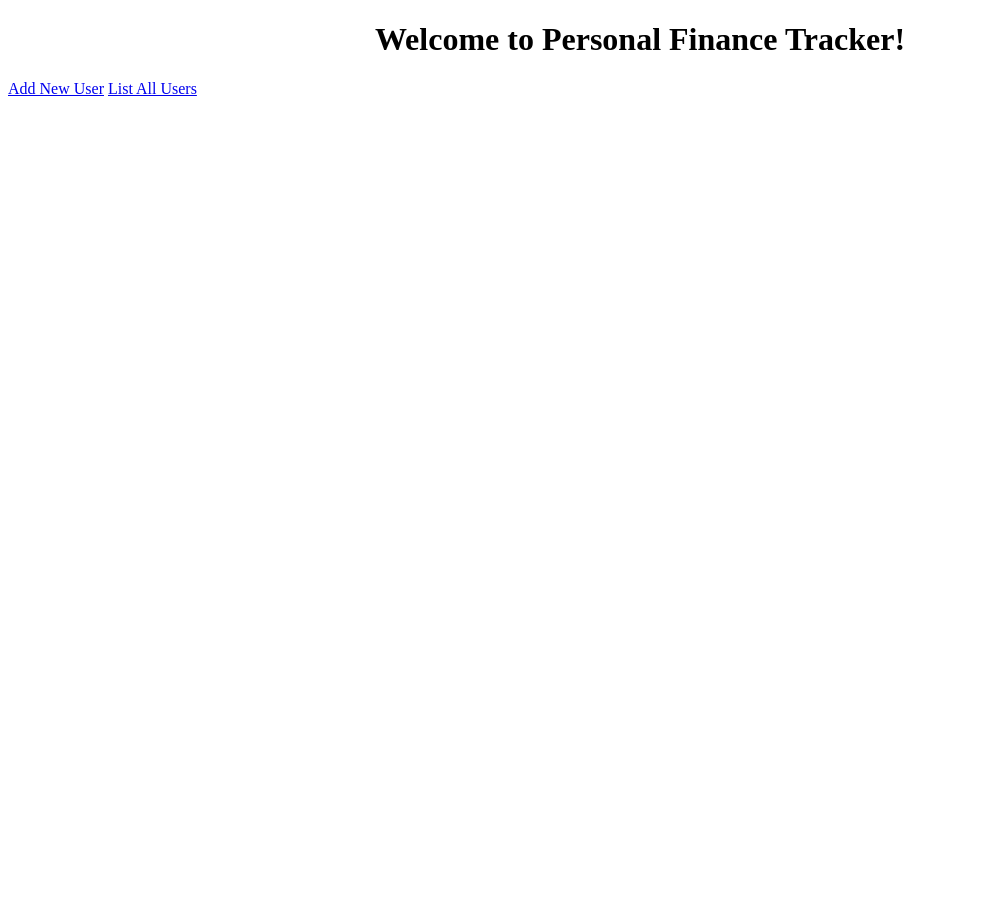
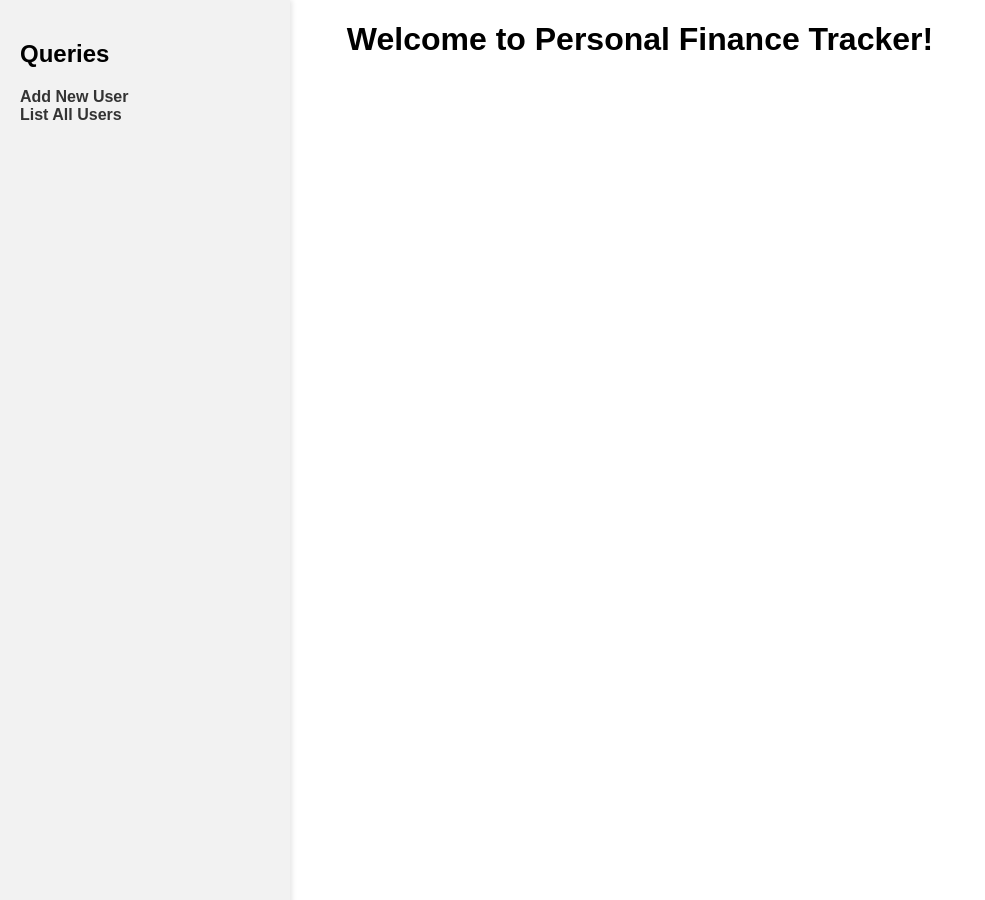
Before and after one commit to NicksonEdbert/Personal-Finance-Tracker, a Flask app: page / in a window 1280 px wide. Shown: the whole page, without its empty margins (0-985 px from the left). Run offline with Flask 3, Linux system fonts and the light colour scheme.

Commit message:
added css for sidebar

```diff
--- a/static/css/styles.css
+++ b/static/css/styles.css
@@ -1,8 +1,46 @@
+/* Reset some default styles */
+body,
+html {
+    margin: 0;
+    padding: 0;
+    font-family: Arial, sans-serif;
+}
+
+a {
+    color: #000000;
+    text-decoration: none;
+    cursor: pointer;
+    transition: border-bottom 0.2s ease, color 0.2s ease;
+}
+a:hover {
+    border-bottom: 2px solid #000; /* Subtle underline on hover */
+    /* Optionally, you can slightly change the color on hover */
+    color: #333;
+}
+
 .title {
     text-align: center;
 }
 
-.title a {
-    color: #000000;
+.sidebar {
+    width: 250px;
+    background-color: #f2f2f2;
+    padding: 20px;
+    height: 100vh; /* Full height */
+    position: fixed; /* Fixed position on the left */
+    left: 0;
+    top: 0;
+    overflow-y: auto; /* Scroll if content overflows */
+    box-shadow: 2px 0 5px rgba(0, 0, 0, 0.1);
+}
+
+.sidebar a {
     text-decoration: none;
+    color: #333;
+    font-weight: bold;
 }
+
+.sidebar ul {
+    list-style-type: none;
+    padding-left: 0;
+}
--- a/templates/index.html
+++ b/templates/index.html
@@ -14,7 +14,12 @@
             </h1>
         </div>
 
-        <a href="{{ url_for('add_user') }}">Add New User</a>
-        <a href="{{ url_for('get_users') }}">List All Users</a>
+        <div class="sidebar">
+            <h2>Queries</h2>
+            <ul>
+                <li><a href="{{ url_for('add_user') }}">Add New User</a></li>
+                <li><a href="{{ url_for('get_users') }}">List All Users</a></li>
+            </ul>
+        </div>
     </body>
 </html>
```
